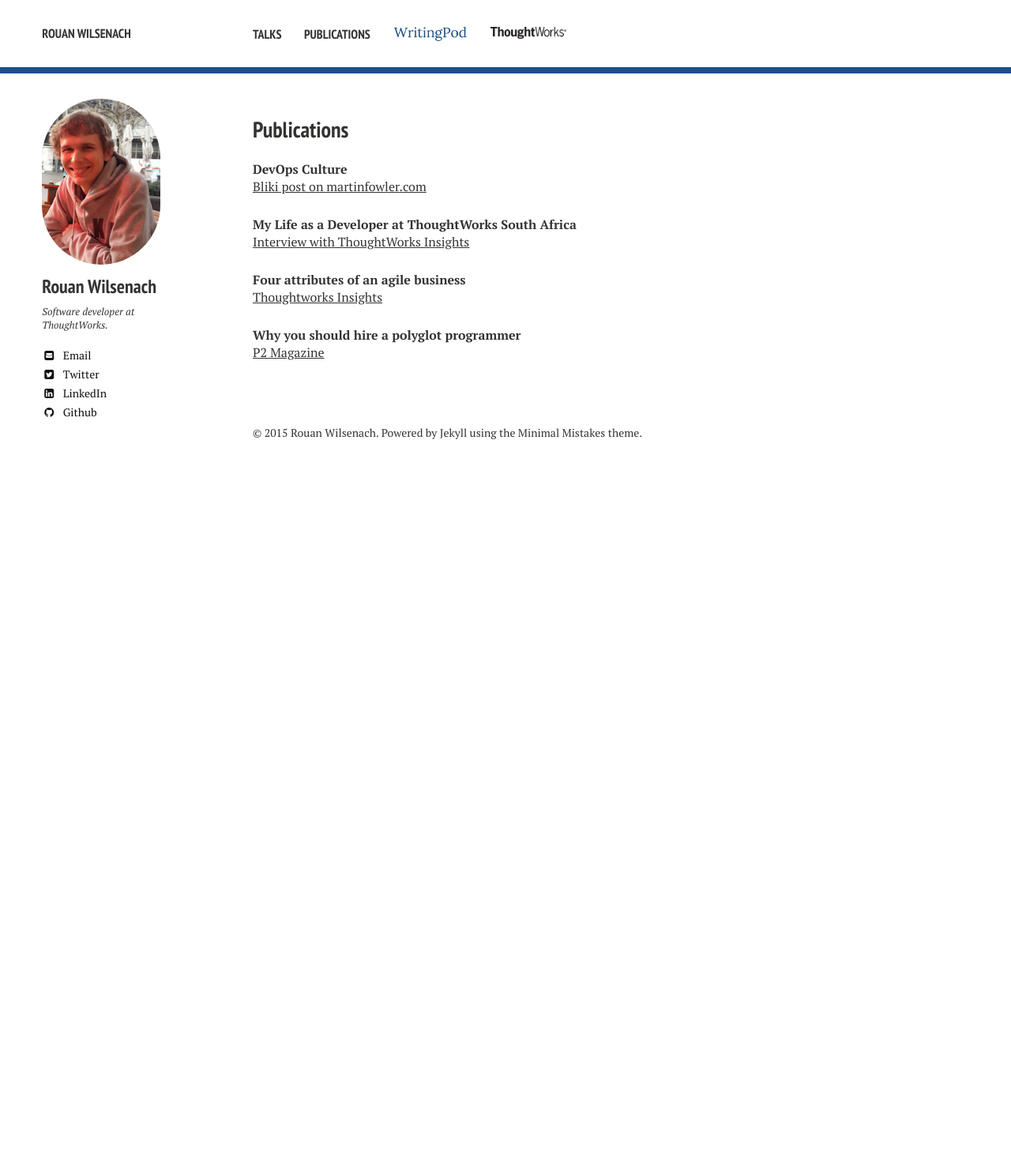
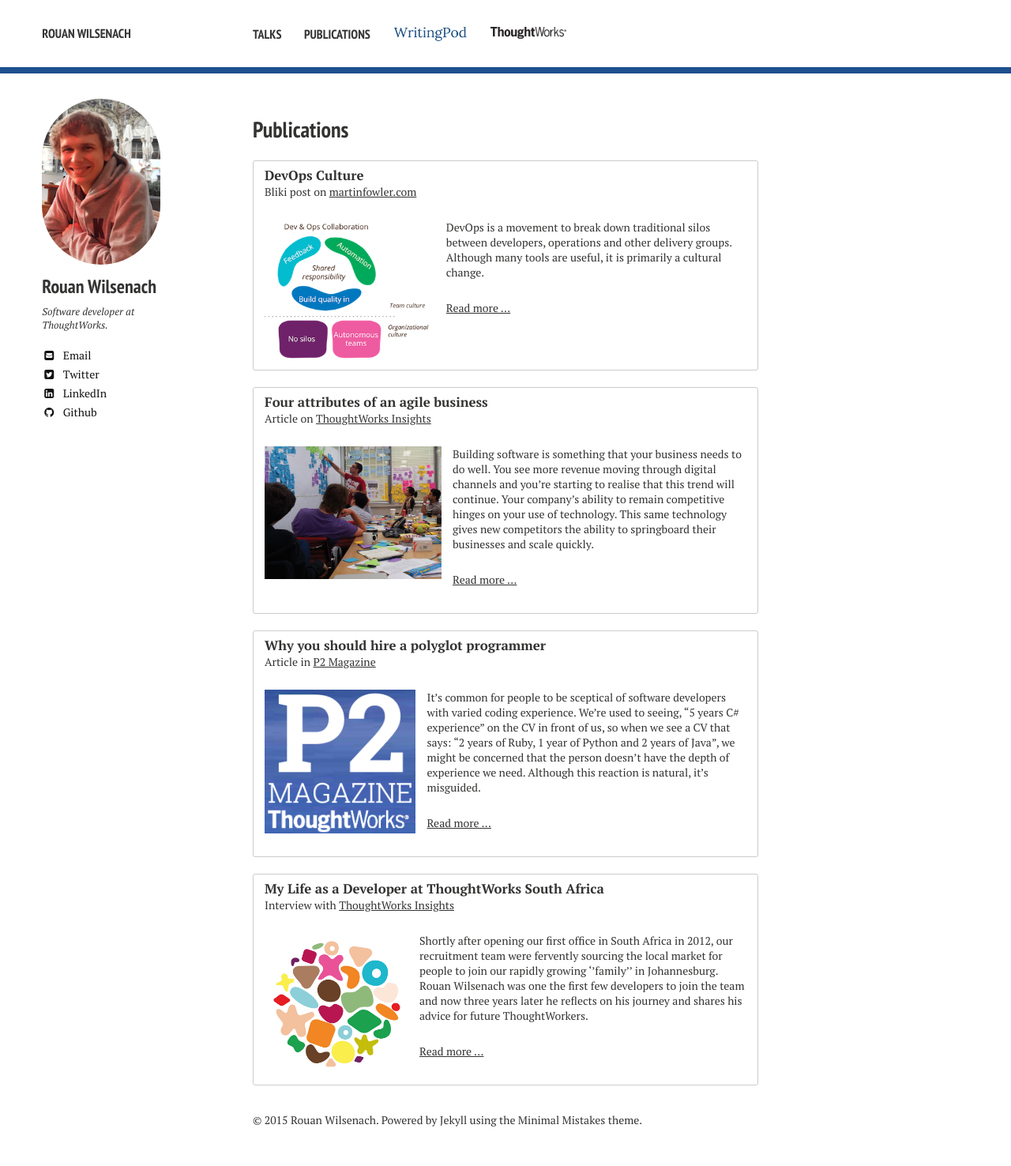
Before and after one commit to rouanw/rouanw.github.io, a Jekyll site: the page built from publications/index.md, in a window 1280 px wide. Shown: the whole page at 79% size. Built offline with Jekyll 4.4.1, drawn with Linux system fonts in a browser that asks for light colours; nearby versions of some CDN libraries; before the commit the page ends 900 px from its top, so only the background shows below that.

Commit message:
created little boxes to preview articles in

```diff
--- /dev/null
+++ b/_sass/custom.scss
@@ -0,0 +1,13 @@
+.promo {
+  @extend .notice;
+  min-height: 250px;
+  img {
+    float: left;
+    max-width: 16em;
+    max-height: 13em;
+    margin-right: 1em;
+  }
+  strong {
+    font-size: 1.2em;
+  }
+}
--- a/assets/css/main.scss
+++ b/assets/css/main.scss
@@ -25,4 +25,5 @@ sitemap: false
 @import "page";
 @import "vendor/font-awesome/font-awesome";
 @import "vendor/magnific-popup/magnific-popup";
+@import "custom";
 //@import "vendor/google/fonts";
--- a/publications/index.md
+++ b/publications/index.md
@@ -6,14 +6,64 @@ share: false
 ---
 ## Publications
 
-__DevOps Culture__
-[Bliki post on martinfowler.com](http://martinfowler.com/bliki/DevOpsCulture.html)
+<div class="promo">
+  <p>
+    <strong>DevOps Culture</strong>
+    <br/>Bliki post on <a href="http://martinfowler.com/bliki/DevOpsCulture.html">martinfowler.com</a>
+  </p>
+  <a href="http://martinfowler.com/bliki/DevOpsCulture.html"><img src="{{ site.url }}/images/devops_culture.png"></a>
 
-__My Life as a Developer at ThoughtWorks South Africa__
-[Interview with ThoughtWorks Insights](http://www.thoughtworks.com/insights/blog/my-life-developer-thoughtworks-south-africa)
+  <p>
+    DevOps is a movement to break down traditional silos between developers,
+    operations and other delivery groups. Although many tools are useful, it is
+    primarily a cultural change.
+  </p>
+  <p>
+    <a href="http://martinfowler.com/bliki/DevOpsCulture.html">Read more ...</a>
+  </p>
+</div>
 
-__Four attributes of an agile business__
-[Thoughtworks Insights](http://www.thoughtworks.com/insights/blog/four-attributes-agile-business)
+<div class="promo">
+  <p>
+    <strong>Four attributes of an agile business</strong>
+    <br/>Article on <a href="http://www.thoughtworks.com/insights/blog/four-attributes-agile-business">ThoughtWorks Insights</a>
+  </p>
+  <a href="http://www.thoughtworks.com/insights/blog/four-attributes-agile-business"><img src="{{ site.url }}/images/four_attributes.jpg"></a>
 
-__Why you should hire a polyglot programmer__
-[P2 Magazine](http://thoughtworks.github.io/p2/issue09/hire-polyglot/)
+  <p>
+    Building software is something that your business needs to do well. You see more revenue moving through digital channels and you’re starting to realise that this trend will continue. Your company’s ability to remain competitive hinges on your use of technology. This same technology gives new competitors the ability to springboard their businesses and scale quickly.
+  </p>
+  <p>
+    <a href="http://www.thoughtworks.com/insights/blog/four-attributes-agile-business">Read more ...</a>
+  </p>
+</div>
+
+<div class="promo">
+  <p>
+    <strong>Why you should hire a polyglot programmer</strong>
+    <br/>Article in <a href="http://thoughtworks.github.io/p2/issue09/hire-polyglot/">P2 Magazine</a>
+  </p>
+  <a href="http://thoughtworks.github.io/p2/issue09/hire-polyglot/"><img src="{{ site.url }}/images/p2.png"></a>
+
+  <p>
+    It’s common for people to be sceptical of software developers with varied coding experience. We’re used to seeing, “5 years C# experience” on the CV in front of us, so when we see a CV that says: “2 years of Ruby, 1 year of Python and 2 years of Java”, we might be concerned that the person doesn’t have the depth of experience we need. Although this reaction is natural, it’s misguided.
+  </p>
+  <p>
+    <a href="http://thoughtworks.github.io/p2/issue09/hire-polyglot/">Read more ...</a>
+  </p>
+</div>
+
+<div class="promo">
+  <p>
+    <strong>My Life as a Developer at ThoughtWorks South Africa</strong>
+    <br/>Interview with <a href="http://www.thoughtworks.com/insights/blog/my-life-developer-thoughtworks-south-africa">ThoughtWorks Insights</a>
+  </p>
+  <a href="http://www.thoughtworks.com/insights/blog/my-life-developer-thoughtworks-south-africa"><img src="{{ site.url }}/images/social_globe.jpg"></a>
+
+  <p>
+    Shortly after opening our first office in South Africa in 2012, our recruitment team were fervently sourcing the local market for people to join our rapidly growing ‘’family’’ in Johannesburg. Rouan Wilsenach was one the first few developers to join the team and now three years later he reflects on his journey and shares his advice for future ThoughtWorkers.
+  </p>
+  <p>
+    <a href="http://www.thoughtworks.com/insights/blog/my-life-developer-thoughtworks-south-africa">Read more ...</a>
+  </p>
+</div>
```
Also changed, not shown: images/devops_culture.png (added), images/four_attributes.jpg (added), images/p2.png (added), images/social_globe.jpg (added).
